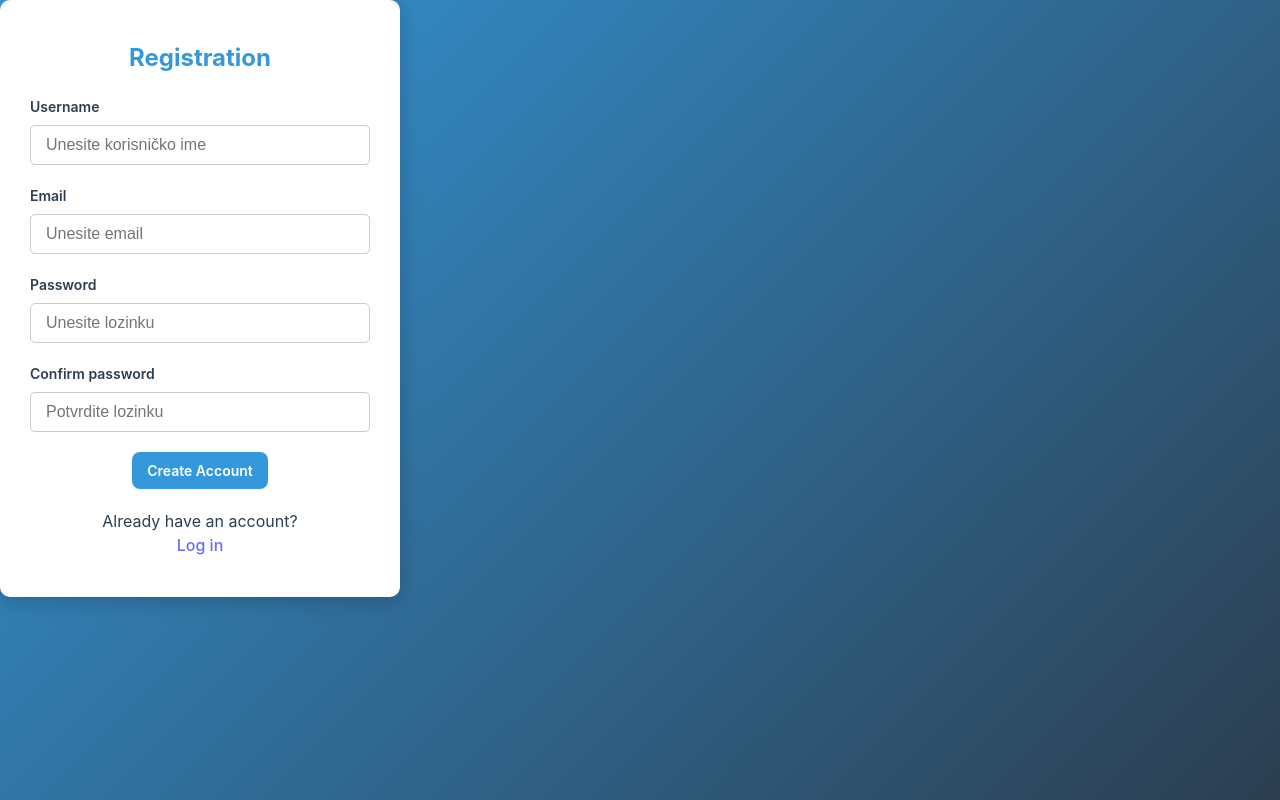
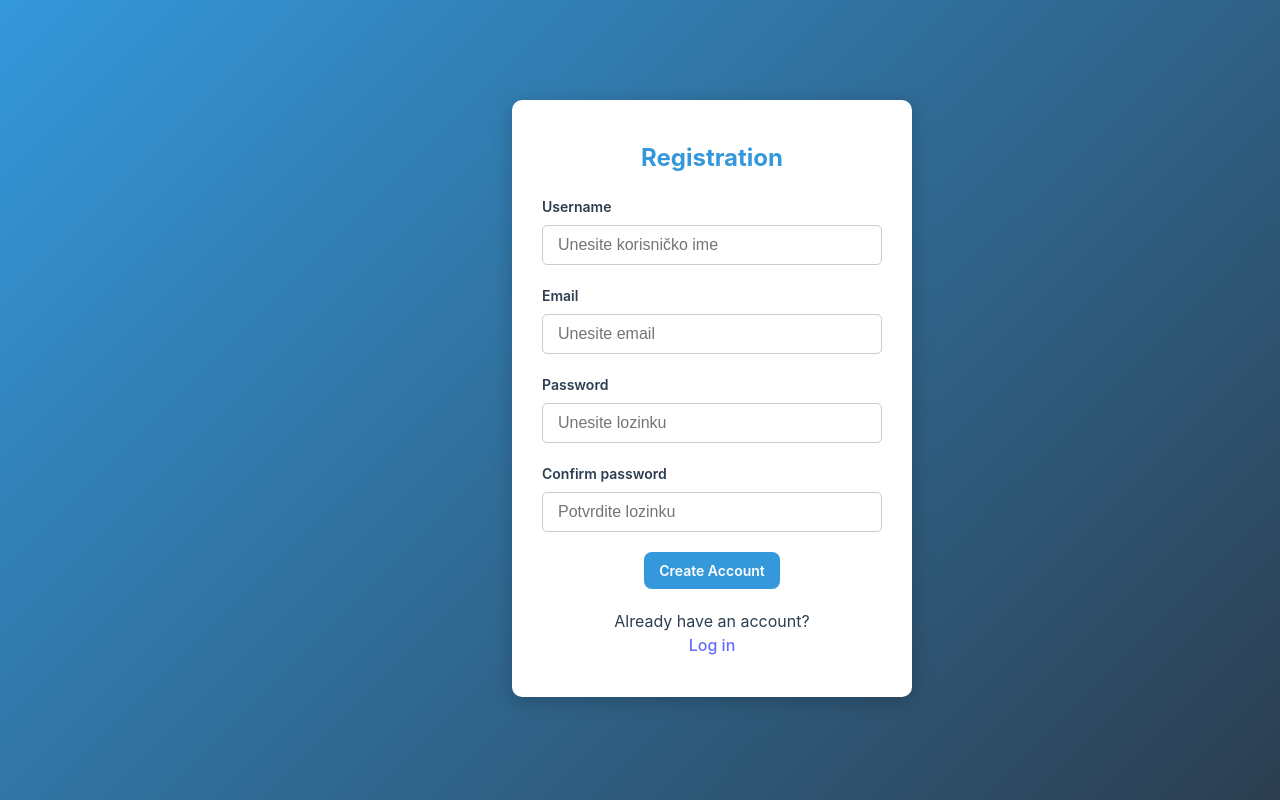
Before and after one commit to luidji95/Bank-Application, a React (Vite) app: page /registration in a window 1280 px wide. Built offline with nearby package versions, Linux system fonts and the light colour scheme.

Commit message:
minor changes, finishing project

```diff
--- a/src/App.css
+++ b/src/App.css
@@ -221,6 +221,8 @@ html {
   max-width: 400px;
   width: 100%;
   text-align: center;
+  margin-top: 100px;
+  margin-left: 40%;
 }
 
 .form-section h2 {
--- a/src/BalanceSection.jsx
+++ b/src/BalanceSection.jsx
@@ -4,7 +4,6 @@ const Dashboard = () => {
   return (
     <div className="dashboard">
       <BalanceSection />
-      {/* Dodaj ostale sekcije kao što su IncomeExpenseSection, TransactionList itd. */}
     </div>
   );
 };
--- a/src/Redux/Slices/userSlice.js
+++ b/src/Redux/Slices/userSlice.js
@@ -37,7 +37,7 @@ const userSlice = createSlice({
           password: password,
           userId: state.users.length + 1,
           profilePicture: "bank-profile-pic/picgit.JPG",
-          balance: 160000,
+          balance: 200000,
           cardNumber: `${Date.now()}${state.users.length + 1}`,
 
           transactions: [],
--- a/src/RequestMoneyForm.jsx
+++ b/src/RequestMoneyForm.jsx
@@ -12,7 +12,7 @@ const RequestMoneyForm = ({ setShowRequestForm }) => {
     e.preventDefault();
 
     if (password !== currentUser.password) {
-      alert("Incorrect password!"); // Ako šifra nije tačna
+      alert("Incorrect password!");
       return;
     }
 
@@ -22,11 +22,10 @@ const RequestMoneyForm = ({ setShowRequestForm }) => {
       return;
     }
 
-    // Ako je sve ispravno, dodajemo pare korisniku
     dispatch(addIncome({ amount, reason: "Requested Funds" }));
     alert(`Successfully requested $${amount}!`);
 
-    setShowRequestForm(false); // Zatvara formu
+    setShowRequestForm(false);
   };
 
   return (
```
